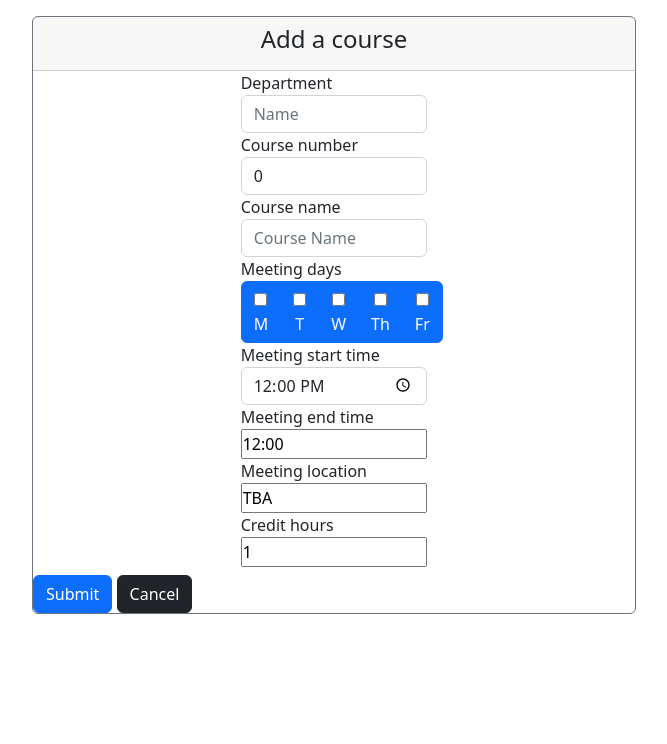
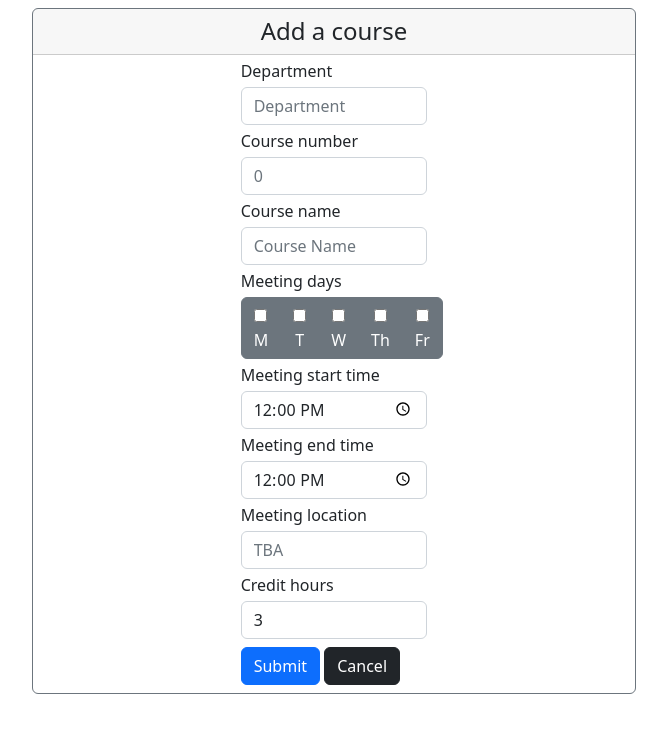
Before and after one commit to enoua5/tarp-lms-clone, a Django app: page /courses/addCourse/ in a window 1280 px wide. Shown: the part 56-800 px from the top of the page, without its empty margins (306-973 px from the left). Run offline with Django 3.2, Linux system fonts and the light colour scheme.

Commit message:
Finished the styling of the form

```diff
--- a/course_management/forms.py
+++ b/course_management/forms.py
@@ -16,16 +16,22 @@ class CourseForm(ModelForm):
     class Meta:
         model = Course
         exclude = ['instructor']
+
+        # We can change the labels for anything!
         labels = {
         "course_num":  "Course number"
         }
 
+        # This is where the pretty magic comes in!!
         widgets = {
-            "department": forms.TextInput(attrs={'placeholder': 'Name', 'class': 'form-control'}),
-            "course_num": forms.NumberInput(attrs={'placeholder': 0, 'class': 'form-control'}),
-            "course_name": forms.TextInput(attrs={'placeholder': 'Course Name', 'class': 'form-control'}),
+            "department": forms.TextInput(attrs={'placeholder': 'Department', 'id':"department", 'class': 'form-control'}),
+            "course_num": forms.NumberInput(attrs={'id':"course_num",'placeholder': 0, 'class': 'form-control'}),
+            "course_name": forms.TextInput(attrs={'id':"course_name",'placeholder': 'Course Name', 'class': 'form-control'}),
             "meeting_days": forms.CheckboxSelectMultiple(choices=DAYS_OF_WEEK),
-            "meeting_start_time": forms.TimeInput(attrs={'type': 'time', 'class': 'form-control'})
+            "meeting_start_time": forms.TimeInput(attrs={'id':"meeting_start_time",'type': 'time', 'class': 'form-control'}),
+            "meeting_end_time": forms.TimeInput(attrs={'id':"meeting_end_time",'type': 'time', 'class': 'form-control'}),
+            "meeting_location": forms.TextInput(attrs={'id':"meeting_location",'placeholder': 'TBA', 'class': 'form-control'}),
+            "credit_hours":forms.NumberInput(attrs={'id':"credit_hours",'class': 'form-control'})
         }
 
         error_messages = {
@@ -34,11 +40,7 @@ class CourseForm(ModelForm):
            },
         }
 
-        attrs = {
-        'course_num': {
-            'class': "form-control",
-           },
-        }
+        # Just to remember the fields
         # fields = ["course_num", "department", "course_name",
         #           "meeting_days", "meeting_start_time", "instructor",
         #           "meeting_end_time", "meeting_location", "credit_hours"]
--- a/course_management/models.py
+++ b/course_management/models.py
@@ -20,7 +20,7 @@ YEAR_IN_SCHOOL_CHOICES = [
 
 class Course(models.Model):
     department = models.CharField(max_length=20)
-    course_num = models.PositiveIntegerField(default=0, validators=[MinValueValidator(0), MaxValueValidator(10000)])
+    course_num = models.PositiveIntegerField(validators=[MinValueValidator(0), MaxValueValidator(10000)])
     course_name = models.CharField(max_length=100)
     instructor = models.ForeignKey(
         settings.AUTH_USER_MODEL,
@@ -31,8 +31,8 @@ class Course(models.Model):
 
     meeting_start_time = models.TimeField(default='12:00')
     meeting_end_time = models.TimeField(default='12:00')
-    meeting_location = models.CharField(max_length=25, default="TBA")
-    credit_hours = models.PositiveSmallIntegerField(default=1)
+    meeting_location = models.CharField(max_length=25)
+    credit_hours = models.PositiveSmallIntegerField(default=3)
 
     def __str__(self):
         return self.department + " " + str(self.course_num) + " " + self.course_name
--- a/course_management/templates/course_management/course_form.html
+++ b/course_management/templates/course_management/course_form.html
@@ -1,10 +1,10 @@
 {% extends 'main/base.html' %}
 {% block body %}
-<div class="container mt-3 form-content" style="width: 50%;">
+<div class="container mt-2 form-content" style="width: 50%;">
     <!-- A Header, that countains potential errors -->
     <div class="card border-secondary">
         <div class="card-header" style="text-align: center">
-        <h4>Add a course</h4>
+        <h4 class="mb-0">Add a course</h4>
         {% if form.errors %}
             <ul class="list-group">
                 {% for field, errors in form.errors.items %}
@@ -22,12 +22,12 @@
             <div class="column">
                 {% for field in form %}
                     <div class="row g-0">
-                    {{ field.label }}
+                    <label for="{{ field.name }}" class="form-label mt-1 mb-1">{{ field.label }}</label>
                     <br>
                     {% if field.name == 'meeting_days' %}
                         <div class="btn-group" role="group" aria-label="Basic checkbox toggle button group">
                             {% for checkbox in form.meeting_days %}
-                                <label class="btn btn-primary">
+                                <label class="btn btn-secondary">
                                     {{ checkbox.tag }} {{ checkbox.choice_label }}
                                 </label>
                             {% endfor %}
@@ -39,11 +39,11 @@
                     {% endif %}
                     </div>
                 {% endfor %}
+                <div class="mt-2 mb-2">
+                    <input class="btn btn-primary" type="submit" value="Submit">
+                    <a class="btn btn-dark" href="{% url 'course_management:coursesMain' %}" role="button">Cancel</a>
+                </div>
             </div>
-        </div>
-        <div class="mt-2">
-            <input class="btn btn-primary" type="submit" value="Submit">
-            <a class="btn btn-dark" href="{% url 'course_management:coursesMain' %}" role="button">Cancel</a>
         </div>
     </form>
     </div>
```
